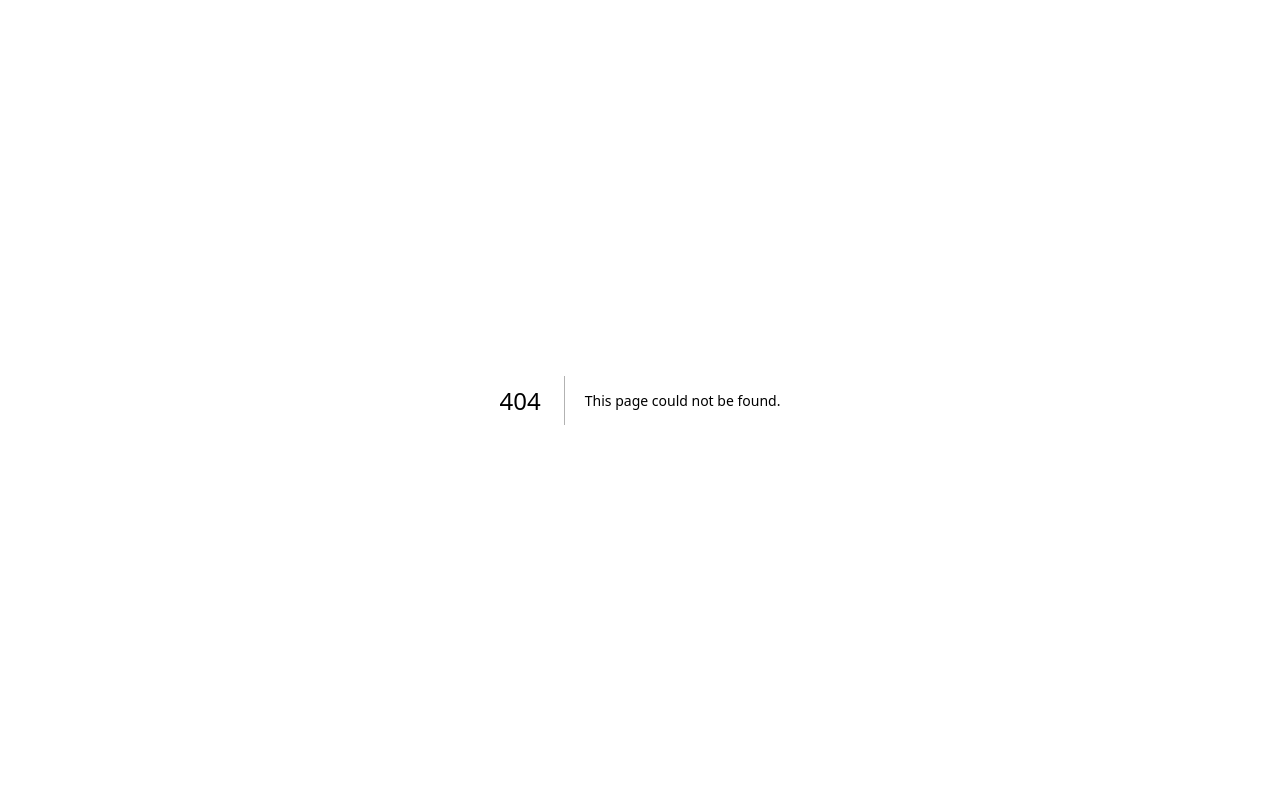
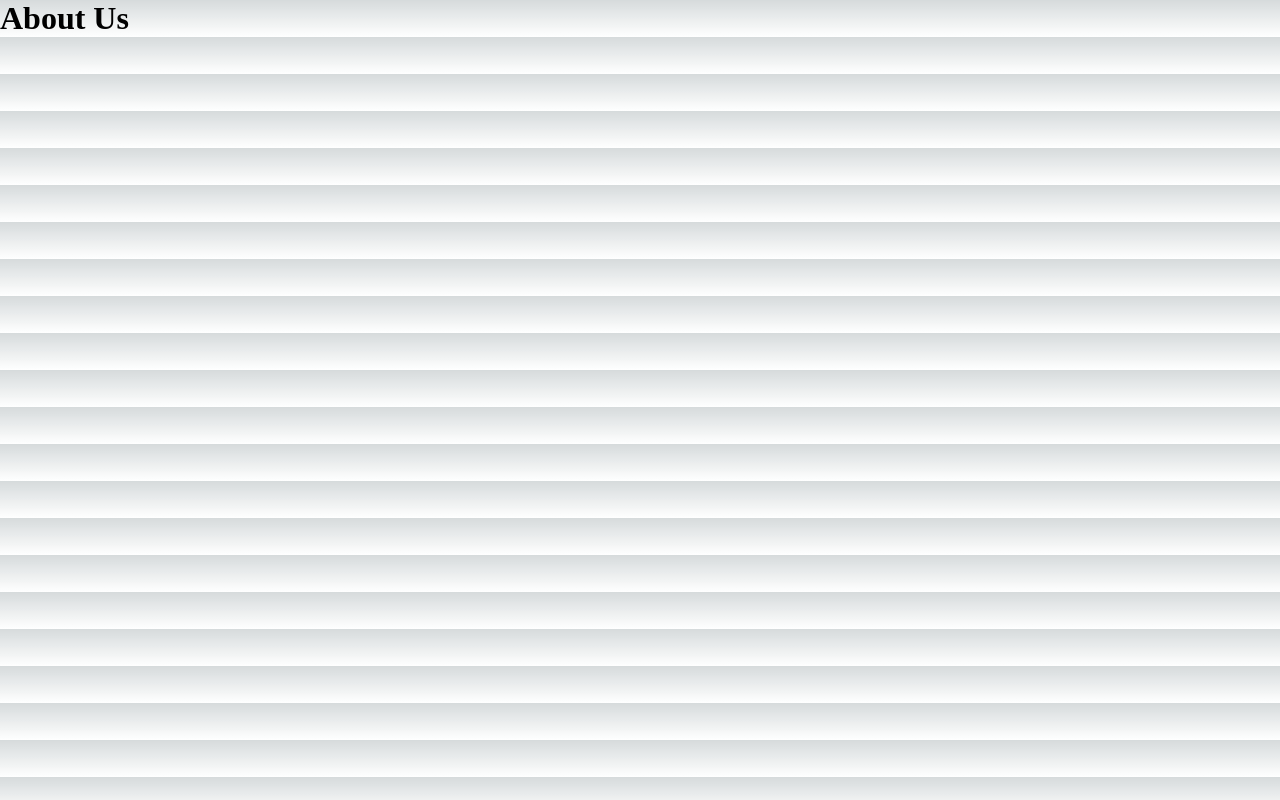
Before and after one commit to nmoras/nextjsdemo, a Next.js app: page /about in a window 1280 px wide. Before the commit this address had no page. Built offline with nearby package versions, Linux system fonts and the light colour scheme.

Commit message:
about page component

```diff
--- /dev/null
+++ b/pages/about.js
@@ -0,0 +1,7 @@
+const About = () => {
+    return (
+        <h1>About Us</h1>
+     );
+}
+
+export default About;
```
